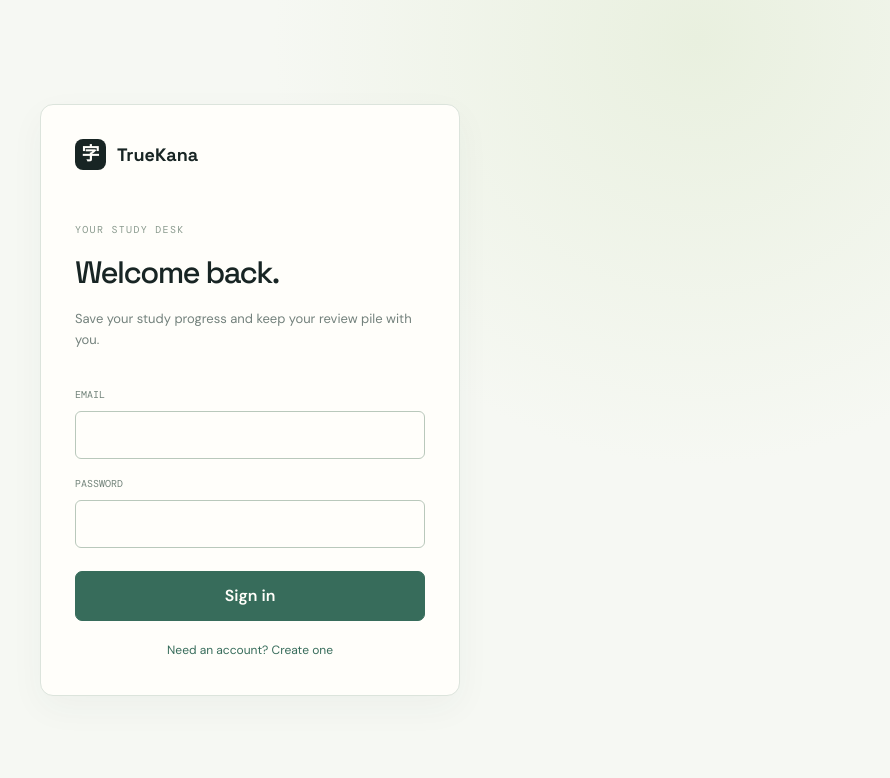
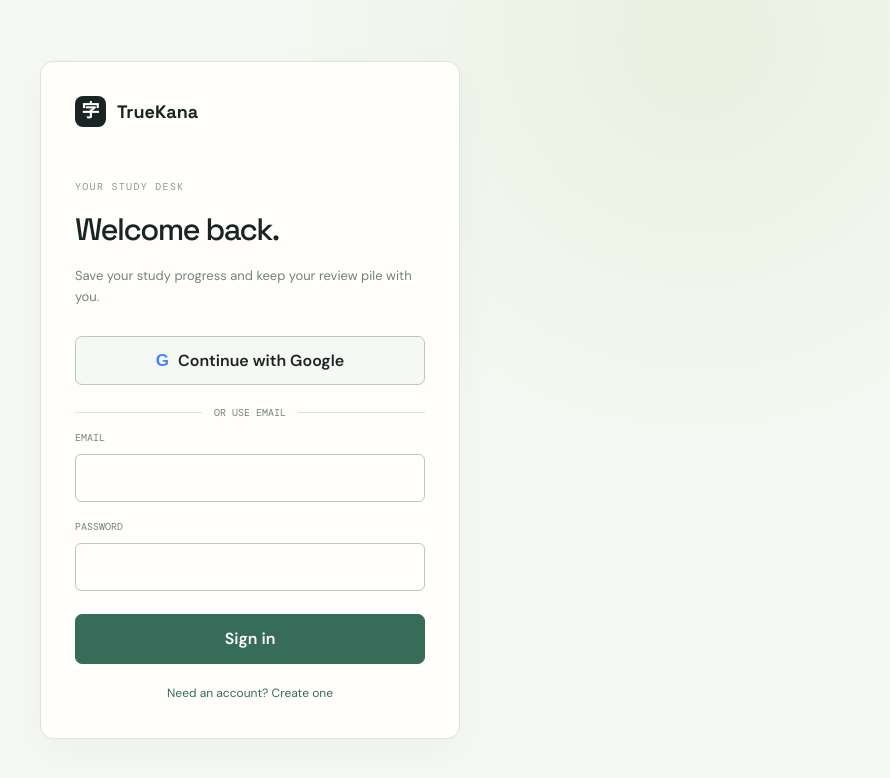
Before and after one commit to Mortis66666/truekana, a Next.js app: page /login in a window 1280 px wide. Shown: the top 778 px of the page, without its empty margins (390-1280 px from the left). Built offline with nearby package versions, Linux system fonts and the light colour scheme; no server answers.

Commit message:
google oauth

```diff
--- a/app/globals.css
+++ b/app/globals.css
@@ -1532,6 +1532,51 @@ button {
   border-color: var(--green);
 }
 
+.auth-google {
+  display: flex;
+  width: 100%;
+  align-items: center;
+  justify-content: center;
+  gap: 9px;
+  padding: 11px 12px;
+  border: 1px solid #b9c8bb;
+  border-radius: 7px;
+  background: var(--paper);
+  color: var(--ink);
+  font-weight: 600;
+}
+
+.auth-google:disabled {
+  cursor: wait;
+  opacity: .65;
+}
+
+.google-mark {
+  color: #4285f4;
+  font-family: Arial, sans-serif;
+  font-size: 17px;
+  font-weight: 700;
+}
+
+.auth-divider {
+  display: flex;
+  align-items: center;
+  gap: 12px;
+  margin: 20px 0 2px;
+  color: #72837a;
+  font-family: 'DM Mono', monospace;
+  font-size: 10px;
+  text-transform: uppercase;
+}
+
+.auth-divider::before,
+.auth-divider::after {
+  height: 1px;
+  flex: 1;
+  background: var(--line);
+  content: "";
+}
+
 .auth-submit {
   margin-top: 14px;
   padding: 12px;
--- a/app/login/page.tsx
+++ b/app/login/page.tsx
@@ -4,6 +4,11 @@ import Link from "next/link";
 import { FormEvent, useEffect, useState } from "react";
 import { useRouter } from "next/navigation";
 import { getSupabaseClient } from "@/lib/supabase/client";
+
+function getSafeNext() {
+  const next = new URLSearchParams(window.location.search).get("next");
+  return next?.startsWith("/") && !next.startsWith("//") ? next : "/";
+}
 
 export default function LoginPage() {
   const router = useRouter();
@@ -14,9 +19,8 @@ export default function LoginPage() {
   const [error, setError] = useState("");
   const [loading, setLoading] = useState(false);
   useEffect(() => {
-    const next = new URLSearchParams(window.location.search).get("next");
     getSupabaseClient().auth.getUser().then(({ data }) => {
-      if (data.user) router.replace(next?.startsWith("/") ? next : "/");
+      if (data.user) router.replace(getSafeNext());
     });
   }, [router]);
 
@@ -35,11 +39,30 @@ export default function LoginPage() {
     } else if (isSignUp && !result.data.session) {
       setMessage("Check your email to confirm your account, then sign in.");
     } else {
-      const next = new URLSearchParams(window.location.search).get("next");
-      router.replace(next?.startsWith("/") ? next : "/");
+      router.replace(getSafeNext());
     }
 
     setLoading(false);
+  }
+
+  async function handleGoogleSignIn() {
+    setLoading(true);
+    setError("");
+    setMessage("");
+
+    const redirectUrl = new URL("/login", window.location.origin);
+    const next = getSafeNext();
+    if (next !== "/") redirectUrl.searchParams.set("next", next);
+
+    const { error: signInError } = await getSupabaseClient().auth.signInWithOAuth({
+      provider: "google",
+      options: { redirectTo: redirectUrl.toString() },
+    });
+
+    if (signInError) {
+      setError(signInError.message);
+      setLoading(false);
+    }
   }
 
   return (
@@ -49,6 +72,12 @@ export default function LoginPage() {
         <p className="eyebrow">Your study desk</p>
         <h1>{isSignUp ? "Create your account." : "Welcome back."}</h1>
         <p className="auth-copy">Save your study progress and keep your review pile with you.</p>
+
+        <button className="auth-google" type="button" onClick={() => void handleGoogleSignIn()} disabled={loading}>
+          <span className="google-mark" aria-hidden="true">G</span>
+          Continue with Google
+        </button>
+        <div className="auth-divider"><span>or use email</span></div>
 
         <form className="auth-form" onSubmit={handleSubmit}>
           <label htmlFor="email">Email</label>
```
Also changed, not shown: 1 other file (tests, documents, lock files or other folders).
